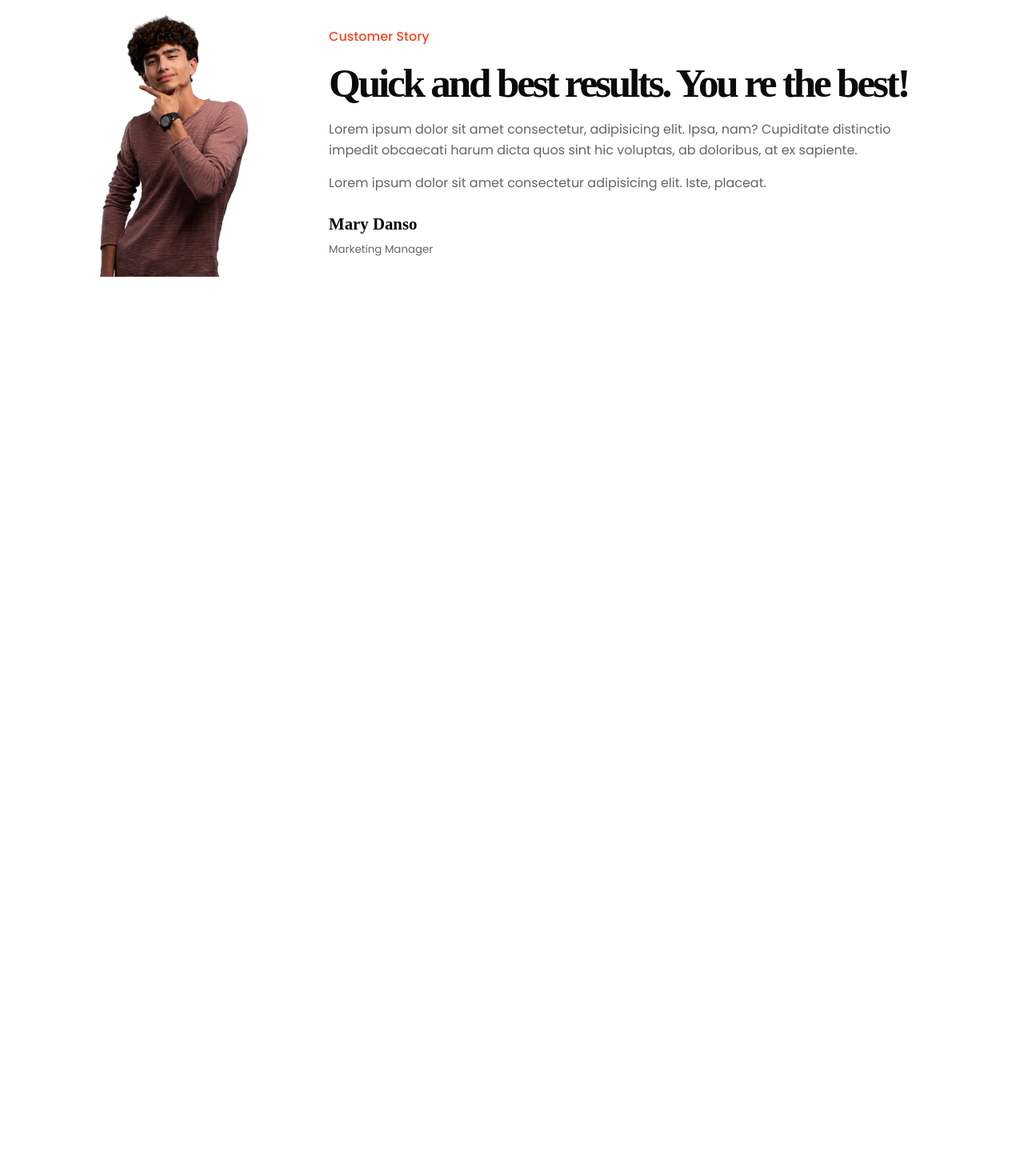
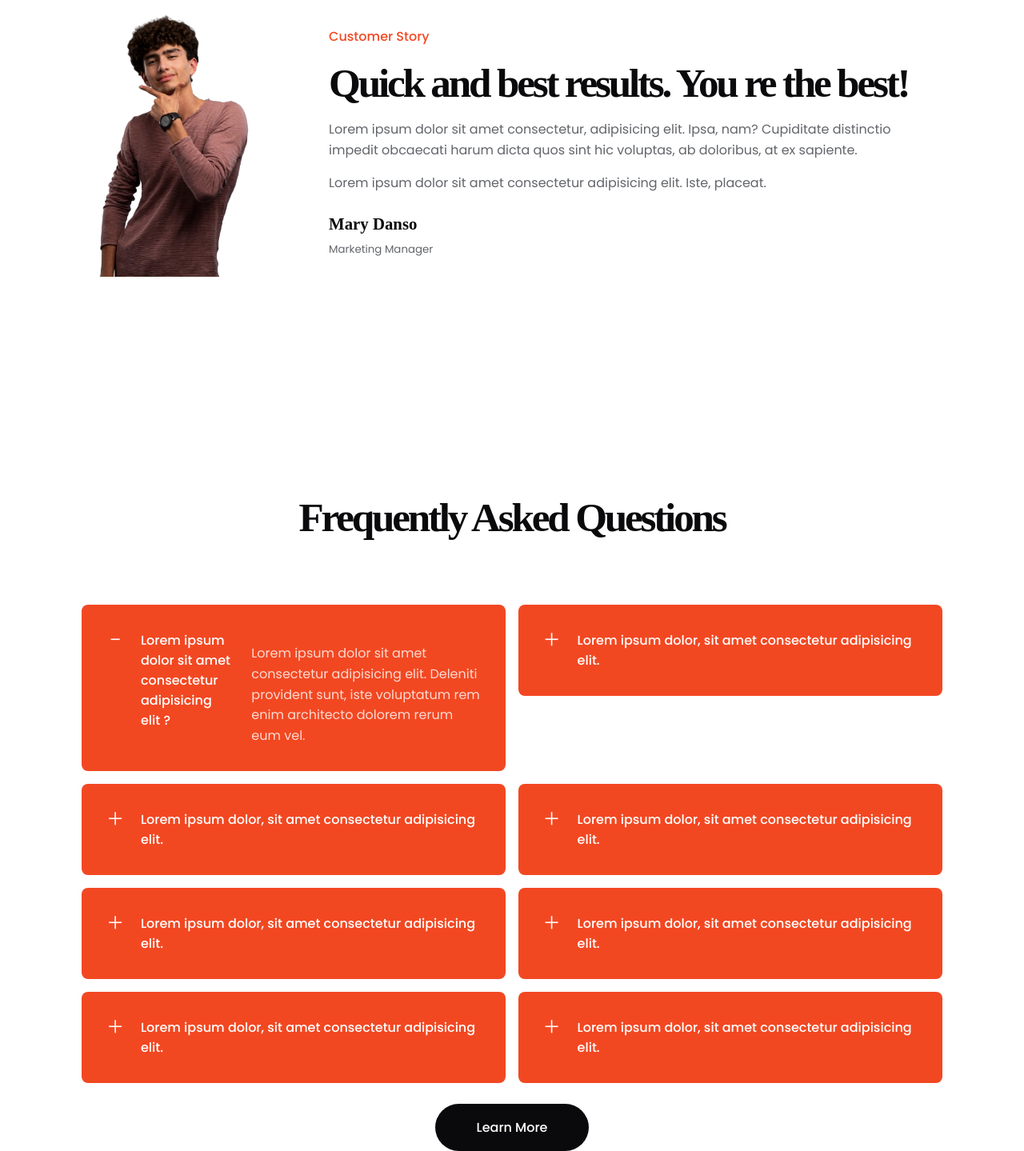
Before and after one commit to logicbyavishek/responsive, a plain HTML site: page index.html in a window 1280 px wide. Shown: the part 3933-5372 px from the top of the page at 80% size. Before the commit the page ends 4358 px from the top, so only its background shows below. Drawn offline with nearby package versions, Linux system fonts and the light colour scheme; a web font is replaced by a local one.

Commit message:
Faqs done

```diff
--- a/index.html
+++ b/index.html
@@ -226,6 +226,98 @@
         </div>
     </section>
 
+    <!-- Swiper Section End -->
+
+
+    <section id="faqs">
+        <div class="container">
+            <h2>Frequently Asked Questions</h2>
+            <div class="content">
+                <article class="open">
+                    <div class="icon">
+                        <i class="ri-subtract-line"></i>
+                    </div>
+                    <h4>Lorem ipsum dolor sit amet consectetur adipisicing elit ?</h4>
+                    <p>
+                        Lorem ipsum dolor sit amet consectetur adipisicing elit. Deleniti provident sunt, iste voluptatum rem enim architecto dolorem rerum eum vel.
+                    </p>
+                </article>
+
+                <article>
+                    <div class="icon">
+                        <i class="ri-add-large-line"></i>
+                    </div>
+                    <h4>Lorem ipsum dolor, sit amet consectetur adipisicing elit.</h4>
+                    <p>
+                        Lorem ipsum dolor sit amet consectetur adipisicing elit. Deleniti provident sunt, iste voluptatum rem enim architecto dolorem rerum eum vel.
+                    </p>
+                </article>
+
+                <article>
+                    <div class="icon">
+                        <i class="ri-add-large-line"></i>
+                    </div>
+                    <h4>Lorem ipsum dolor, sit amet consectetur adipisicing elit.</h4>
+                    <p>
+                        Lorem ipsum dolor sit amet consectetur adipisicing elit. Deleniti provident sunt, iste voluptatum rem enim architecto dolorem rerum eum vel.
+                    </p>
+                </article>
+
+                <article>
+                    <div class="icon">
+                        <i class="ri-add-large-line"></i>
+                    </div>
+                    <h4>Lorem ipsum dolor, sit amet consectetur adipisicing elit.</h4>
+                    <p>
+                        Lorem ipsum dolor sit amet consectetur adipisicing elit. Deleniti provident sunt, iste voluptatum rem enim architecto dolorem rerum eum vel.
+                    </p>
+                </article>
+
+                <article>
+                    <div class="icon">
+                        <i class="ri-add-large-line"></i>
+                    </div>
+                    <h4>Lorem ipsum dolor, sit amet consectetur adipisicing elit.</h4>
+                    <p>
+                        Lorem ipsum dolor sit amet consectetur adipisicing elit. Deleniti provident sunt, iste voluptatum rem enim architecto dolorem rerum eum vel.
+                    </p>
+                </article>
+
+                <article>
+                    <div class="icon">
+                        <i class="ri-add-large-line"></i>
+                    </div>
+                    <h4>Lorem ipsum dolor, sit amet consectetur adipisicing elit.</h4>
+                    <p>
+                        Lorem ipsum dolor sit amet consectetur adipisicing elit. Deleniti provident sunt, iste voluptatum rem enim architecto dolorem rerum eum vel.
+                    </p>
+                </article>
+
+                <article>
+                    <div class="icon">
+                        <i class="ri-add-large-line"></i>
+                    </div>
+                    <h4>Lorem ipsum dolor, sit amet consectetur adipisicing elit.</h4>
+                    <p>
+                        Lorem ipsum dolor sit amet consectetur adipisicing elit. Deleniti provident sunt, iste voluptatum rem enim architecto dolorem rerum eum vel.
+                    </p>
+                </article>
+
+                <article>
+                    <div class="icon">
+                        <i class="ri-add-large-line"></i>
+                    </div>
+                    <h4>Lorem ipsum dolor, sit amet consectetur adipisicing elit.</h4>
+                    <p>
+                        Lorem ipsum dolor sit amet consectetur adipisicing elit. Deleniti provident sunt, iste voluptatum rem enim architecto dolorem rerum eum vel.
+                    </p>
+                </article>
+            </div>
+            <a href="faq.html" class="btn">Learn More</a>
+        </div>
+    </section>
+
+    <!-- End of Faqs -->
     <script src="https://cdn.jsdelivr.net/npm/swiper@12/swiper-bundle.min.js"></script>
     <script src="/script/script.js"></script>
 </body>
--- a/style/style.css
+++ b/style/style.css
@@ -351,4 +351,47 @@ header .container .info .cta a:last-child:hover {
 
 .swiper-pagination-bullets {
   background: var(--color-primary);
+}
+
+#faqs h2 {
+  text-align: center;
+  margin-bottom: 5rem;
+}
+#faqs .content {
+  display: grid;
+  grid-template-columns: 1fr 1fr;
+  gap: 1rem;
+}
+#faqs .content article {
+  padding: 2rem;
+  border-radius: 0.5rem;
+  display: flex;
+  gap: 1.4rem;
+  height: -moz-fit-content;
+  height: fit-content;
+  background: var(--color-primary);
+  cursor: pointer;
+}
+#faqs .content article h4 {
+  color: var(--color-white);
+  font-size: 1rem;
+}
+#faqs .content article i {
+  color: var(--color-white);
+  font-size: 1.2rem;
+}
+#faqs .content article p {
+  margin-top: 1rem;
+  color: var(--color-light);
+  display: none;
+}
+#faqs .content .open p {
+  display: block;
+}
+#faqs a.btn {
+  display: block;
+  margin: 0 auto;
+  width: 12rem;
+  text-align: center;
+  margin-top: 1.6rem;
 }/*# sourceMappingURL=style.css.map */
```
